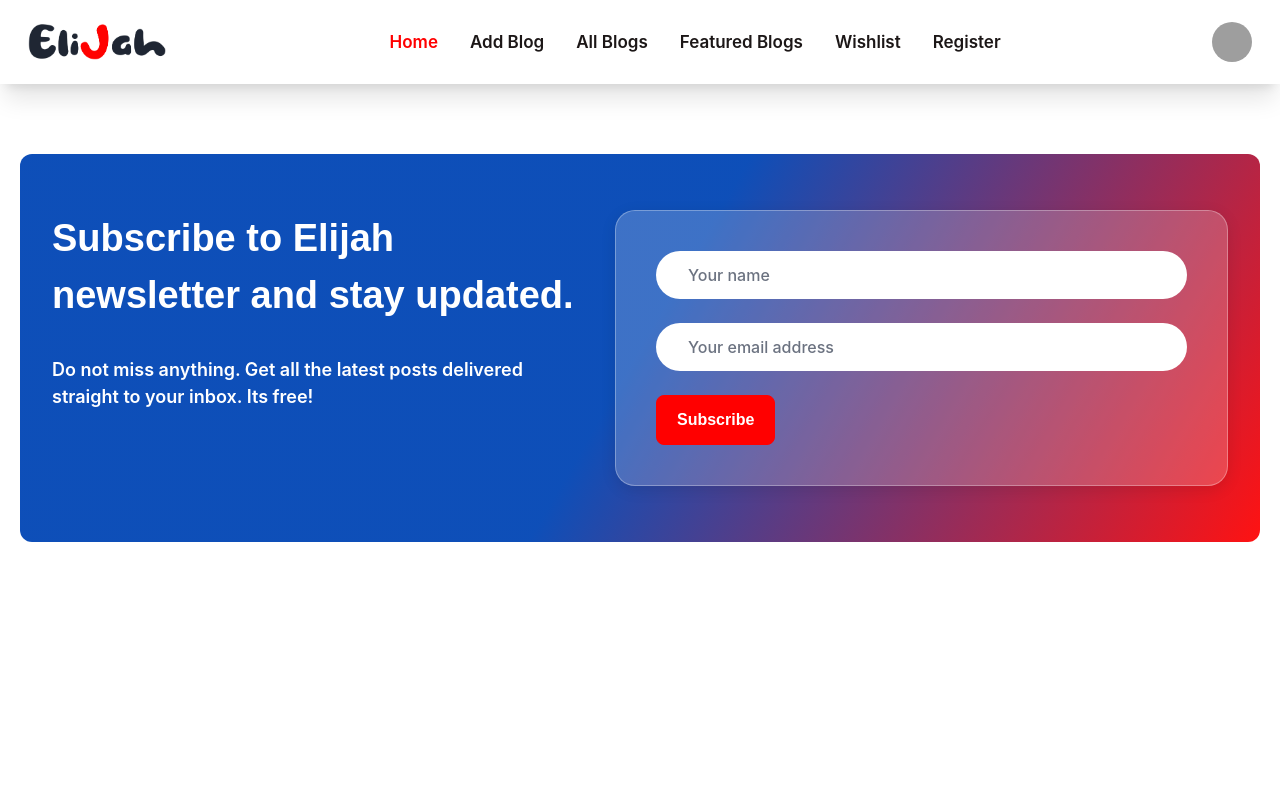
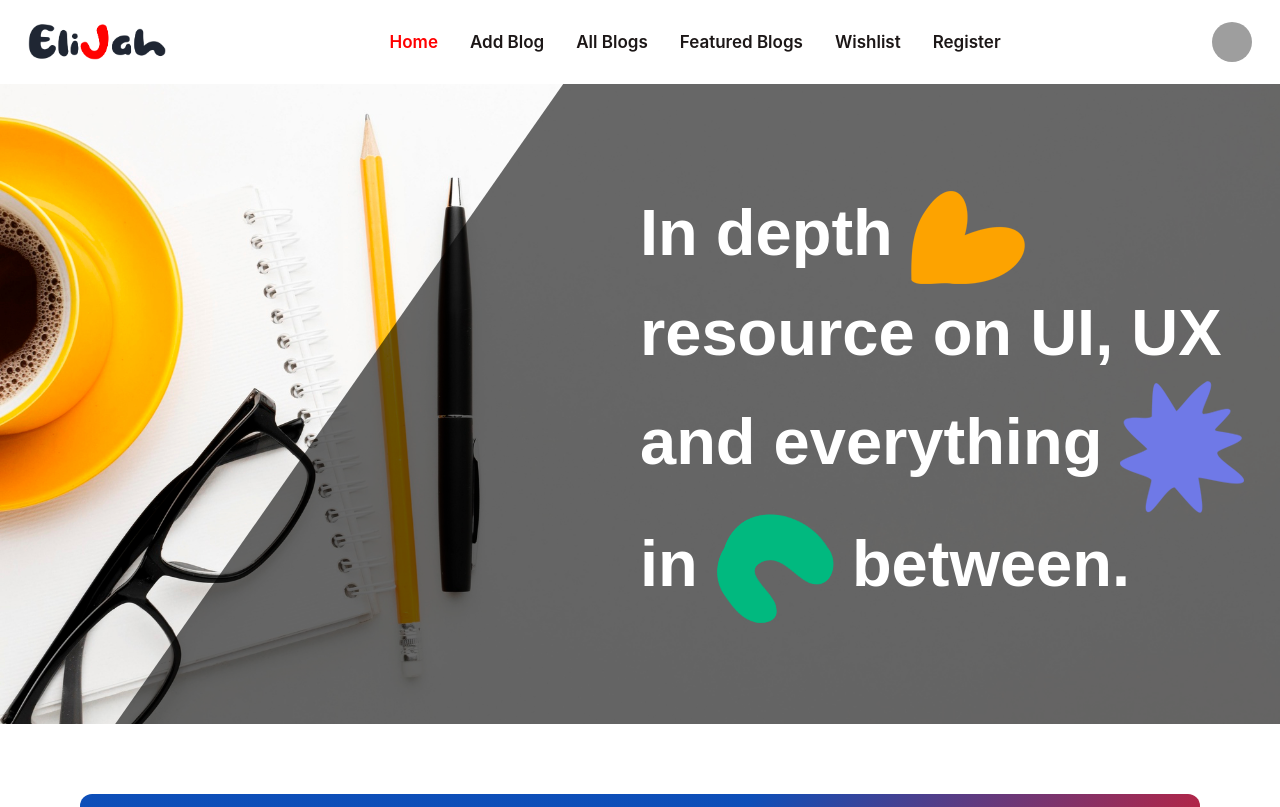
Before and after one commit to Solaiman366882/Elijah_Blogs_client, a React (Vite) app: page / in a window 1280 px wide. Shown: the top 807 px of the page. Built offline with nearby package versions, Linux system fonts and the light colour scheme; grey boxes are pictures that could not be loaded.

Commit message:
banner created and to the home page

```diff
--- /dev/null
+++ b/src/component/Banner/Banner.css
@@ -0,0 +1,32 @@
+section.banner-section {
+    width: 100%;
+    height: 80vh;
+    background: url(../../assets/images/banner-1.jpg);
+    background-repeat: no-repeat;
+    background-size: cover;
+    background-attachment: fixed;
+    position: relative;
+    overflow: hidden;
+    z-index: 1;
+}
+section.banner-section::after {
+    position: absolute;
+    content: '';
+    top: 0px;
+    right: 0px;
+    background: #00000096;
+    width: 100%;
+    height: 100%;
+    display: block;
+    clip-path: polygon(44% 0, 100% 0%, 100% 100%, 56% 100%, 9% 100%);
+    z-index: -1;
+}
+.hero-area {
+    height: 80vh;
+    float: right;
+}
+.hero-area h1 {
+    color: #fff;
+    font-size: 65px;
+    font-weight: 700;
+}
--- a/src/component/Banner/Banner.jsx
+++ b/src/component/Banner/Banner.jsx
@@ -1,10 +1,17 @@
-
+ import './Banner.css';
+ import hero1 from '../../assets/images/hero_element_1.webp'
+ import hero2 from '../../assets/images/hero_element_2.webp'
+ import hero3 from '../../assets/images/hero_element_3.webp'
 
 const Banner = () => {
     return (
-        <div>
-
-        </div>
+        <section className="banner-section">
+            <div className='max-w-screen-xl mx-auto px-5'>
+               <div className="hero-area w-1/2 h-full flex justify-end items-center">
+                    <h1>In depth <img src={hero1} className="inline" alt="" /> resource on UI, UX and everything <img src={hero2} className="inline" alt="" />in <img src={hero3} className="inline" alt="" /> between.</h1>
+               </div>
+            </div>
+        </section>
     );
 };
 
--- a/src/layouts/MainLayout/MainLayout.jsx
+++ b/src/layouts/MainLayout/MainLayout.jsx
@@ -7,7 +7,7 @@ const MainLayout = () => {
             <div>
                 <Header></Header>
             </div>
-            <div className="max-w-screen-xl mx-auto px-5">
+            <div className="">
                 <Outlet></Outlet>
             </div>
         </div>
--- a/src/pages/Home/Home.jsx
+++ b/src/pages/Home/Home.jsx
@@ -1,10 +1,14 @@
 
+import Banner from "../../component/Banner/Banner";
 import NewsLetter from "../../component/NewsLetter/NewsLetter";
 
 const Home = () => {
     return (
         <div>
-            <NewsLetter></NewsLetter>
+            <Banner></Banner>
+            <div className="max-w-screen-xl mx-auto px-20">
+                <NewsLetter></NewsLetter>
+            </div>
         </div>
     );
 };
```
Also changed, not shown: src/assets/images/banner-1.jpg (added).
